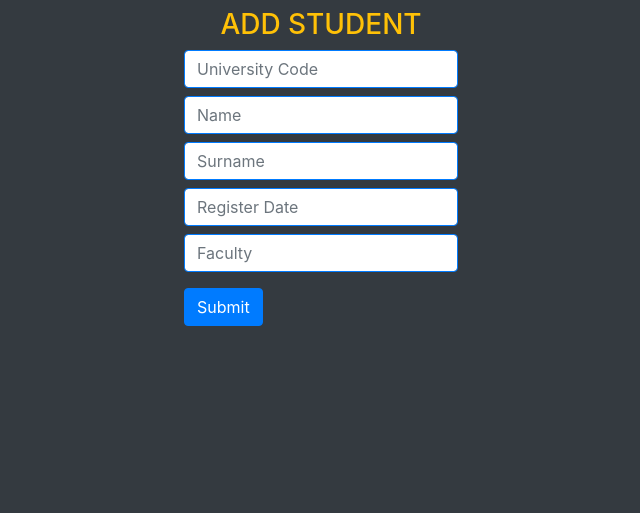
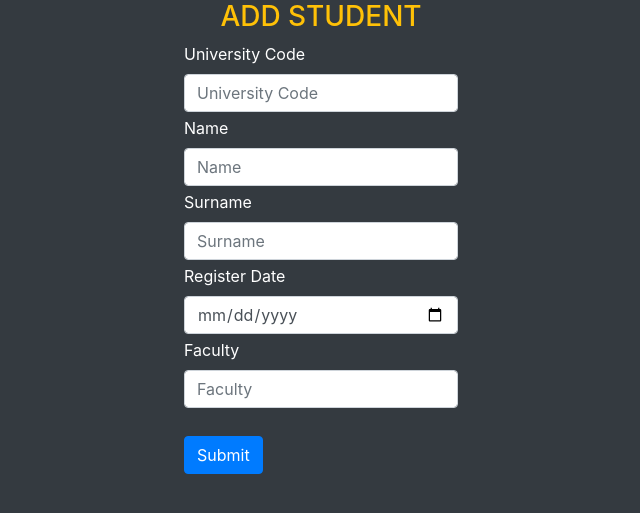
Before and after one commit to TheNavyInfantry/Student-Management-WebApp, a Flask app: page / in a window 1280 px wide. Shown: the part 57-570 px from the top of the page, without its empty margins (319-959 px from the left). Run offline with Flask 2, Linux system fonts and the light colour scheme.

Commit message:
Update existing form with WTForms

```diff
--- a/student_management/templates/index.html
+++ b/student_management/templates/index.html
@@ -6,21 +6,28 @@
 {% endblock navbar %}
 {% block body %}
     <div class="container-fluid">
-        <div class="d-flex justify-content-center mt-2">
-            <form action="{{ url_for('index') }}" method="POST">
+        <div class="d-flex justify-content-center">
+            <form action="{{ url_for('index') }}" method="POST" class="form-register">
+                {{ form.hidden_tag() }} {# This line protects us from attacks of Cross Site Request Forgery (CSRF) #}
                 <h3 class="text-center text-uppercase text-warning">Add Student</h3>
-                <div class="form-group justify-content-center mt-2">
-                    <input name="university_code" type="text" required="required" class="form-control border border-primary mt-2"
-                           placeholder="University Code">
-                    <input name="name" type="text" required="required" class="form-control border border-primary mt-2" placeholder="Name">
-                    <input name="surname" type="text" required="required" class="form-control border border-primary mt-2"
-                           placeholder="Surname">
-                    <input name="register_date" type="text" required="required" class="form-control border border-primary mt-2"
-                           placeholder="Register Date">
-                    <input name="faculty" type="text" required="required" class="form-control border border-primary mt-2"
-                           placeholder="Faculty">
+                <div class="form-group justify-content-center text-white mt-2 mb-2">
+                    {{ form.university_code.label() }}
+                    {{ form.university_code(class="form-control mb-1", placeholder="University Code") }}
+
+                    {{ form.name.label() }}
+                    {{ form.name(class="form-control mb-1", placeholder="Name") }}
+
+                    {{ form.surname.label() }}
+                    {{ form.surname(class="form-control mb-1", placeholder="Surname") }}
+
+                    {{ form.register_date.label() }}
+                    {{ form.register_date(class="form-control mb-1", placeholder="Register Date") }}
+
+                    {{ form.faculty.label() }}
+                    {{ form.faculty(class="form-control mb-1", placeholder="Faculty") }}
+                    <br>
+                    {{ form.submit(class="btn btn-primary") }}
                 </div>
-                <input type="submit" class="btn btn-primary" value="Submit" id="submit-box">
             </form>
         </div>
     </div>
```
